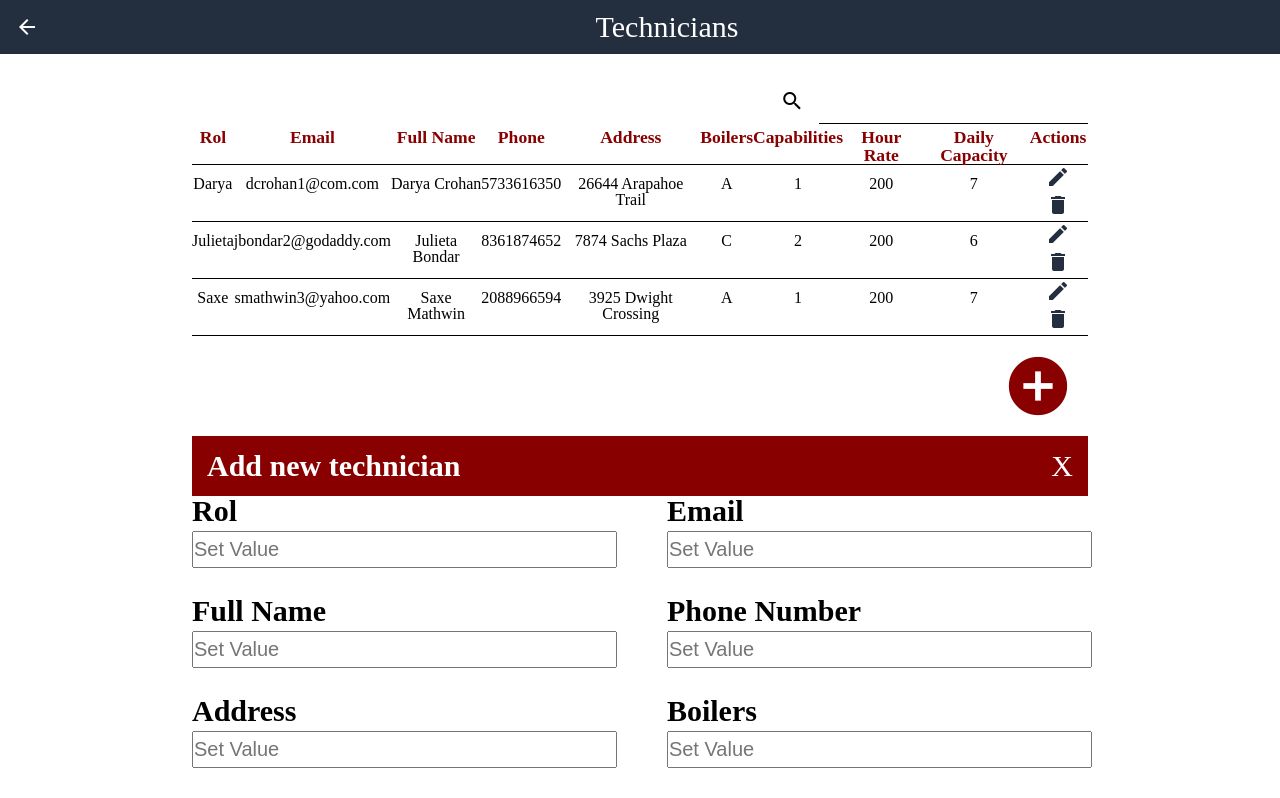
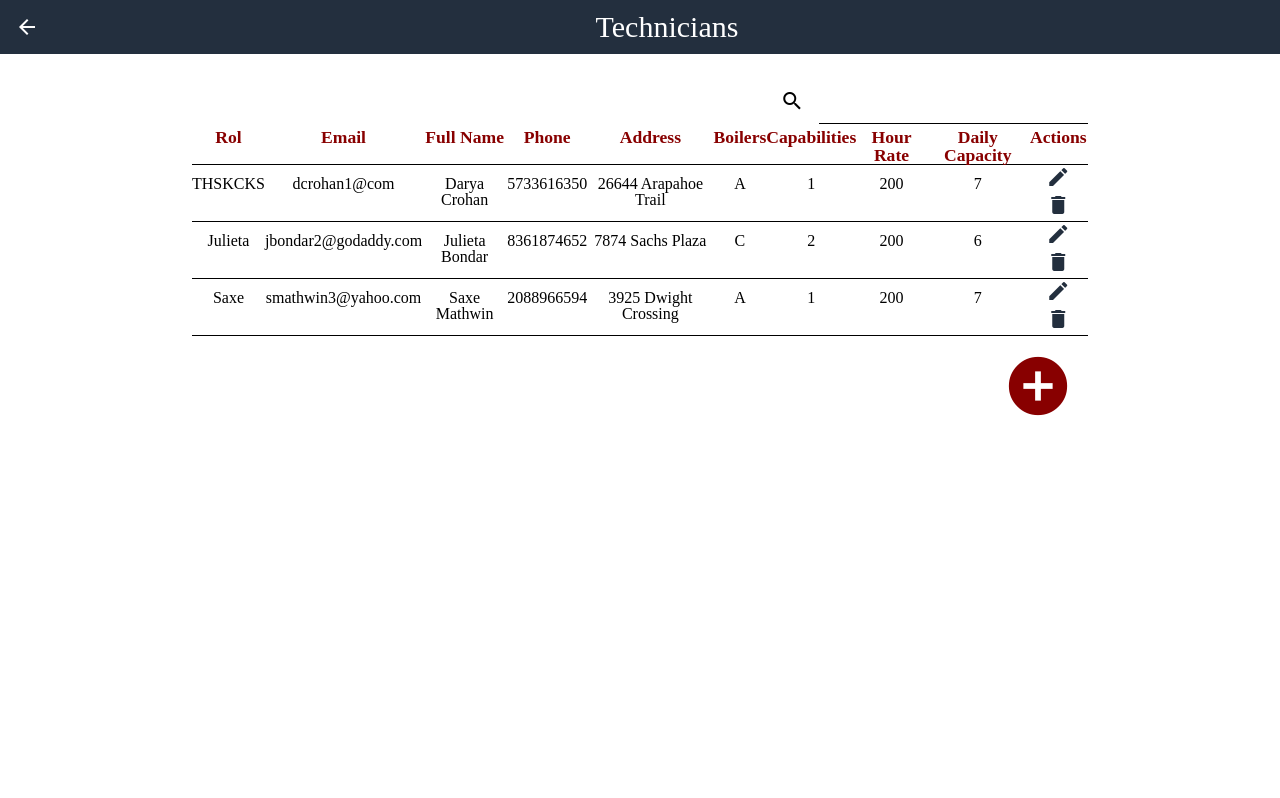
Before and after one commit to leonelhaiek/CaldAr12, a React (Create React App) app: page /technician in a window 1280 px wide. Shown: the top 798 px of the page. Built offline with nearby package versions, Linux system fonts and the light colour scheme.

Commit message:
Technician page as a generic component

```diff
--- a/src/App.js
+++ b/src/App.js
@@ -14,21 +14,15 @@ class App extends Component {
     return (
       <Router>
         <div className="App">
-      <Switch>
+        <Switch>
+        <Route exact path="/:resource" component={
+            technician}/>
         <Route path="/" exact component={home}/>
-        <Route path="/boilers" exact component={boilers}/>
-        <Route path="/buildings" exact component={buildings}/>
-        <Route path="/technician" exact component={technician}/>
-        <Route path="/companies" exact component={companies}/>
-        <Route path="/boilersType" exact component={boilersType}/>
-
         </Switch>
-      </div>
-
+          </div>
       </Router>
     );
   }
 }
 
-
 export default App;
--- a/src/components/EditForm.js
+++ b/src/components/EditForm.js
@@ -2,12 +2,13 @@ import React, { Component } from 'react';
 import FormField from './FormField'
 import '../css/form.css';
 import{Link} from 'react-router-dom'
+import { withRouter } from "react-router";
 class EditForm extends Component {
   state = {value : this.props.res.fields.map((field,index) => {
     return {
       index,
       id: field.id,
-      value:this.props.techniciansList?this.props.techniciansList[0][field.id]:'',
+      value:this.props.data?this.props.data[0][field.id]:'',
       errorMsg: false,
       valid: false
     }
@@ -47,10 +48,13 @@ class EditForm extends Component {
     this.state.value.forEach( (input) => {
       pattern = this.props.res.fields.filter( field => field.id === input.id);
       valid = valid & this.validateInput(input.index,pattern[0].pattern,input.value);
+      console.log(input.id,valid);
     });
-    if(valid)
+    if(valid){
       this.props.editRes(this.props.data?this.props.data[0].id:-1,this.state.value);
-    this.props.history.push('/');
+      this.props.history.push(`/${this.props.route}`);
+    }
+
   }
   render() {
     let inputs = [];
@@ -70,7 +74,7 @@ class EditForm extends Component {
       <React.Fragment>
         <div className="form-header">
           <p>{this.props.res.title}</p>
-          <Link to="/">X</Link>
+          <Link to={`/${this.props.route}`}>X</Link>
         </div>
         <form onSubmit={this.onSubmit}>
           {inputs}
@@ -83,4 +87,4 @@ class EditForm extends Component {
   }
 }
 
-export default EditForm;
+export default withRouter(EditForm);
--- a/src/components/Header.js
+++ b/src/components/Header.js
@@ -1,14 +1,13 @@
 import React, { Component } from 'react';
-import { Link } from 'react-router-dom';
 import '../css/header.css';
 
 class Header extends Component {
   render() {
     return (
       <header className="app-header">
-        <Link to="/">
+        <a href="/">
                 <i className="material-icons">arrow_back</i>
-        </Link>
+        </a>
         <p>
           {this.props.res.title}
         </p>
--- a/src/components/PlusButton.js
+++ b/src/components/PlusButton.js
@@ -5,7 +5,7 @@ import '../css/plusbutton.css';
 class PlusButton extends Component {
   render() {
     return (
-      <Link className="plus-button" to="/add">
+      <Link className="plus-button" to={this.props.path}>
         <i className="material-icons">add_circle</i>
       </Link>
     );
--- a/src/components/TableFrame.js
+++ b/src/components/TableFrame.js
@@ -9,7 +9,7 @@ class TableFrame extends Component {
     });
     let rows = [];
     this.props.data.forEach(element => {
-      rows.push(<TableRow data = {element} fields = {this.props.res.fields} key = {element.id} delRes = {this.props.delRes} editRes = {this.props.editRes}/>);
+      rows.push(<TableRow data={element} route={this.props.res.route} fields={this.props.res.fields} key={element.id} delRes={this.props.delRes} editRes={this.props.editRes}/>);
     });
     return (
       <table className="resource-table">
--- a/src/components/TableRow.js
+++ b/src/components/TableRow.js
@@ -13,7 +13,7 @@ class TableRow extends Component {
       }
     rowContent.push(
       <td key = {i}>
-        <Link to={`/edit/${this.props.data.id}`}>
+        <Link to={`/${this.props.route}/edit/${this.props.data.id}`}>
           <i className="material-icons">create</i>
         </Link>
         <button onClick = {this.props.delRes.bind(this,this.props.data.id)}><i className="material-icons">delete</i></button>
--- /dev/null
+++ b/src/mocks/boilers.js
@@ -0,0 +1,3 @@
+const boilersList = [{"id":2,"rol":"THSKCKS","email":"dcrohan1@com","fullname":"Darya Crohan","phone":"5733616350","address":"26644 Arapahoe Trail","boiler":"A","capabilities":1,"hour_rate":200,"daily_capacity":7},{"id":3,"rol":"Julieta","email":"jbondar2@godaddy.com","fullname":"Julieta Bondar","phone":"8361874652","address":"7874 Sachs Plaza","boiler":"C","capabilities":2,"hour_rate":200,"daily_capacity":6},{"id":4,"rol":"Saxe","email":"smathwin3@yahoo.com","fullname":"Saxe Mathwin","phone":"2088966594","address":"3925 Dwight Crossing","boiler":"A","capabilities":1,"hour_rate":200,"daily_capacity":7}];
+
+export default boilersList;
--- /dev/null
+++ b/src/mocks/index.js
@@ -0,0 +1,4 @@
+import technicians from './technicians'
+import boilers from './boilers'
+
+export default (technicians, boilers);
--- a/src/pages/technician.js
+++ b/src/pages/technician.js
@@ -1,7 +1,10 @@
 import React, { Component } from 'react';
 import '../App.css';
+import {  Route, BrowserRouter as Router } from 'react-router-dom';
 import Header from '../components/Header';
-import technicians from '../mocks/technicians';
+import technicians from '../mocks/index';
+import boilers from '../mocks/index';
+import resources from '../resources/index';
 import TableFrame from '../components/TableFrame'
 import SearchBox from '../components/SearchBox'
 import PlusButton from '../components/PlusButton'
@@ -10,66 +13,28 @@ import EditForm from '../components/EditForm'
 
 
 class tech extends Component {
+  componentDidMount =  ()=>{
+    console.log(this.props.match.params.resource)
+    switch(this.props.match.params.resource){
+      case 'technician':
+        this.resources = technicians;
+        this.selRes = 0;
+        break;
+      case 'boilers':
+        this.selRes = 1;
+        this.resources = boilers;
+        this.forceUpdate();
+        break;
+      default:
+        this.selRes = 0;
+        this.resources = technicians;
+        break;
+    }
+  };
+  selRes = 0;
   resources = technicians;
-  state = {
-    resources:
-    [
-      {
-        id: 1,
-        title: 'Technicians',
-        data: technicians,
-        fields:
-          [//Order matters
-            'Rol',
-            'Email',
-            'Full Name',
-            'Phone',
-            'Address',
-            'Boilers',
-            'Capabilities',
-            'Hour Rate',
-            'Daily Capacity',
-            'Actions'
-          ],
-          editForm:
-          {
-            title: 'Edit technician',
-            fields:
-            [
-              {id:'rol',type: 'text', name:'Rol', onError:'Must have at least 3 characters', pattern: /^[a-z]{3,}$/i},
-              {id:'email',type: 'email', name:'Email', onError:'Invalid email', pattern: /^[a-zA-Z0-9.!#$%&'*+/=?^_`{|}~-]+@[a-zA-Z0-9](?:[a-zA-Z0-9-]{0,61}[a-zA-Z0-9])?(?:\.[a-zA-Z0-9](?:[a-zA-Z0-9-]{0,61}[a-zA-Z0-9])?)*$/},
-              {id:'fullname',type: 'text', name:'Full Name', onError:'At least 6 characters. Ex: John Doe', pattern: /^([a-z]{2,}[\s]+)+([a-z]{2,})$/i},
-              {id:'phone',type: 'number', name:'Phone Number', onError:'Must have at least 8 digits', pattern: /^[0-9]{8,}$/},
-              {id:'address',type: 'text', name:'Address', onError:'Must have at least 5 characters with numbers and letters', pattern: /^([a-z0-9]{2,}[\s]+)+([0-9]+)$/i},
-              {id:'boiler',type: 'text', name:'Boilers', onError:'Must have at least 1 characters', pattern: /^[a-z;,]{1,}$/i},
-              {id:'capabilities',type: 'text', name:'Capabilities', onError:'Must have at least 3 characters', pattern: /^[a-z]{1,}$/i},
-              {id:'hour_rate',type: 'number', name:'Hour Rate', onError:'Must have at least 1 digits', pattern: /^[0-9]{1,}$/},
-              {id:'daily_capacity',type: 'number', name:'Daily Capacity', onError:'Must have at least 1 digits', pattern: /^[0-9]{1,}$/},
-            ]
-          },
-          addForm:
-          {
-            title: 'Add new technician' ,
-            fields:
-            [
-              {id:'rol',type: 'text', name:'Rol', onError:'Must have at least 3 characters', pattern: /^[a-z]{3,}$/i},
-              {id:'email',type: 'email', name:'Email', onError:'Invalid email', pattern: /^[a-zA-Z0-9.!#$%&'*+/=?^_`{|}~-]+@[a-zA-Z0-9](?:[a-zA-Z0-9-]{0,61}[a-zA-Z0-9])?(?:\.[a-zA-Z0-9](?:[a-zA-Z0-9-]{0,61}[a-zA-Z0-9])?)*$/},
-              {id:'fullname',type: 'text', name:'Full Name', onError:'At least 6 characters. Ex: John Doe', pattern: /^([a-z]{2,}[\s]+)+([a-z]{2,})$/i},
-              {id:'phone',type: 'number', name:'Phone Number', onError:'Must have at least 8 digits', pattern: /^[0-9]{8,}$/},
-              {id:'address',type: 'text', name:'Address', onError:'Must have at least 5 characters with numbers and letters', pattern: /^([a-z0-9]{2,}[\s]+)+([0-9]+)$/i},
-              {id:'boiler',type: 'text', name:'Boilers', onError:'Must have at least 1 characters', pattern: /^[a-z;,]{1,}$/i},
-              {id:'capabilities',type: 'text', name:'Capabilities', onError:'Must have at least 3 characters', pattern: /^[a-z]{1,}$/i},
-              {id:'hour_rate',type: 'number', name:'Hour Rate', onError:'Must have at least 1 digits', pattern: /^[0-9]{1,}$/},
-              {id:'daily_capacity',type: 'number', name:'Daily Capacity', onError:'Must have at least 1 digits', pattern: /^[0-9]{1,}$/},
-            ]
-          }
-      },
-      {
-        id: 2,
-        title: 'Boilers',
-      }
-    ]
-  }
+  state = { resources: resources }
+
   delRes = (id) => {
     const len = this.resources.length;
     this.resources = this.resources.filter((res) => (res.id !== parseInt(id)) );
@@ -96,33 +61,35 @@ class tech extends Component {
   }
   render() {
     return (
-
+      <Router>
       <div>
-          <Header res = {this.state.resources[0]}/>
+        <Header res = {this.state.resources[this.selRes]}/>
         <div className="card">
-
+          <Route exact path={`/${this.state.resources[this.selRes].route}`} render={props => (
             <React.Fragment>
               <SearchBox />
-                <TableFrame data = {this.resources} res = {this.state.resources[0]} delRes = {this.delRes} editRes = {this.editRes}/>
-                <PlusButton />
+              <TableFrame data = {this.resources} res = {this.state.resources[this.selRes]} delRes = {this.delRes} editRes = {this.editRes}/>
+              <PlusButton path={`/${this.state.resources[this.selRes].route}/add`} />
             </React.Fragment>
-
-
+          )} />
+          <Route exact path={`/${this.state.resources[this.selRes].route}/add`} render={props => (
             <EditForm
-                res = {this.state.resources[0].addForm}
+              res = {this.state.resources[this.selRes].addForm}
               editRes={this.editRes}
+              route={this.state.resources[this.selRes].route}
             />
-
-
+          )} />
+          <Route exact path={`/${this.state.resources[this.selRes].route}/edit/:id`} render={props => (
             <EditForm
-                data={this.resources.filter((res) => (res.id === parseInt(this.props.match.params.id)) )}
-                res={this.state.resources[0].editForm}
+              data={this.resources.filter((res) => (res.id === parseInt(props.match.params.id)) )}
+              res={this.state.resources[this.selRes].editForm}
               editRes={this.editRes}
+              route={this.state.resources[this.selRes].route}
             />
-            )
+          )} />
         </div>
       </div>
-
+    </Router>
     );
   }
 }
--- /dev/null
+++ b/src/resources/boiler.js
@@ -0,0 +1,53 @@
+const boilerRes =
+{
+  id: 2,
+  title: 'Boilers',
+  route: 'boilers',
+  fields:
+    [//Order matters
+      'Rol',
+      'Email',
+      'Full Name',
+      'Phone',
+      'Address',
+      'Boilers',
+      'Capabilities',
+      'Hour Rate',
+      'Daily Capacity',
+      'Actions'
+    ],
+    editForm:
+    {
+      title: 'Edit Boiler',
+      fields:
+      [
+        {id:'rol',type: 'text', name:'Rol', onError:'Must have at least 3 characters', pattern: /^[a-z]{3,}$/i},
+        {id:'email',type: 'email', name:'Email', onError:'Invalid email', pattern: /^[a-zA-Z0-9.!#$%&'*+/=?^_`{|}~-]+@[a-zA-Z0-9](?:[a-zA-Z0-9-]{0,61}[a-zA-Z0-9])?(?:\.[a-zA-Z0-9](?:[a-zA-Z0-9-]{0,61}[a-zA-Z0-9])?)*$/},
+        {id:'fullname',type: 'text', name:'Full Name', onError:'At least 6 characters. Ex: John Doe', pattern: /^([a-z]{2,}[\s]+)+([a-z]{2,})$/i},
+        {id:'phone',type: 'number', name:'Phone Number', onError:'Must have at least 8 digits', pattern: /^[0-9]{8,}$/},
+        {id:'address',type: 'text', name:'Address', onError:'Must have at least 5 characters with numbers and letters', pattern: /^([a-z0-9]{2,}[\s]+)+([0-9]+)$/i},
+        {id:'boiler',type: 'text', name:'Boilers', onError:'Must have at least 1 characters', pattern: /^[a-z;,]{1,}$/i},
+        {id:'capabilities',type: 'text', name:'Capabilities', onError:'Must have at least 3 characters', pattern: /^[a-z]{1,}$/i},
+        {id:'hour_rate',type: 'number', name:'Hour Rate', onError:'Must have at least 1 digits', pattern: /^[0-9]{1,}$/},
+        {id:'daily_capacity',type: 'number', name:'Daily Capacity', onError:'Must have at least 1 digits', pattern: /^[0-9]{1,}$/},
+      ]
+    },
+    addForm:
+    {
+      title: 'Add new Boiler' ,
+      fields:
+      [
+        {id:'rol',type: 'text', name:'Rol', onError:'Must have at least 3 characters', pattern: /^[a-z]{3,}$/i},
+        {id:'email',type: 'email', name:'Email', onError:'Invalid email', pattern: /^[a-zA-Z0-9.!#$%&'*+/=?^_`{|}~-]+@[a-zA-Z0-9](?:[a-zA-Z0-9-]{0,61}[a-zA-Z0-9])?(?:\.[a-zA-Z0-9](?:[a-zA-Z0-9-]{0,61}[a-zA-Z0-9])?)*$/},
+        {id:'fullname',type: 'text', name:'Full Name', onError:'At least 6 characters. Ex: John Doe', pattern: /^([a-z]{2,}[\s]+)+([a-z]{2,})$/i},
+        {id:'phone',type: 'number', name:'Phone Number', onError:'Must have at least 8 digits', pattern: /^[0-9]{8,}$/},
+        {id:'address',type: 'text', name:'Address', onError:'Must have at least 5 characters with numbers and letters', pattern: /^([a-z0-9]{2,}[\s]+)+([0-9]+)$/i},
+        {id:'boiler',type: 'text', name:'Boilers', onError:'Must have at least 1 characters', pattern: /^[a-z;,]{1,}$/i},
+        {id:'capabilities',type: 'text', name:'Capabilities', onError:'Must have at least 3 characters', pattern: /^[a-z]{1,}$/i},
+        {id:'hour_rate',type: 'number', name:'Hour Rate', onError:'Must have at least 1 digits', pattern: /^[0-9]{1,}$/},
+        {id:'daily_capacity',type: 'number', name:'Daily Capacity', onError:'Must have at least 1 digits', pattern: /^[0-9]{1,}$/},
+      ]
+    }
+};
+
+export default boilerRes;
--- /dev/null
+++ b/src/resources/index.js
@@ -0,0 +1,6 @@
+import technician from './technician'
+import boiler from './boiler'
+
+const resources = [technician,boiler];
+
+export default resources;
--- /dev/null
+++ b/src/resources/technician.js
@@ -0,0 +1,53 @@
+const technicianRes =
+{
+  id: 1,
+  title: 'Technicians',
+  route: 'technician',
+  fields:
+    [//Order matters
+      'Rol',
+      'Email',
+      'Full Name',
+      'Phone',
+      'Address',
+      'Boilers',
+      'Capabilities',
+      'Hour Rate',
+      'Daily Capacity',
+      'Actions'
+    ],
+    editForm:
+    {
+      title: 'Edit technician',
+      fields:
+      [
+        {id:'rol',type: 'text', name:'Rol', onError:'Must have at least 3 characters', pattern: /^[a-z]{3,}$/i},
+        {id:'email',type: 'email', name:'Email', onError:'Invalid email', pattern: /^[a-zA-Z0-9.!#$%&'*+/=?^_`{|}~-]+@[a-zA-Z0-9](?:[a-zA-Z0-9-]{0,61}[a-zA-Z0-9])?(?:\.[a-zA-Z0-9](?:[a-zA-Z0-9-]{0,61}[a-zA-Z0-9])?)*$/},
+        {id:'fullname',type: 'text', name:'Full Name', onError:'At least 6 characters. Ex: John Doe', pattern: /^([a-z]{2,}[\s]+)+([a-z]{2,})$/i},
+        {id:'phone',type: 'number', name:'Phone Number', onError:'Must have at least 8 digits', pattern: /^[0-9]{8,}$/},
+        {id:'address',type: 'text', name:'Address', onError:'Must have at least 5 characters with numbers and letters', pattern: /^([a-z0-9]{2,}[\s]+)+([0-9]+)$/i},
+        {id:'boiler',type: 'text', name:'Boilers', onError:'Must have at least 1 characters', pattern: /^[a-z;,]{1,}$/i},
+        {id:'capabilities',type: 'text', name:'Capabilities', onError:'Must have at least 3 characters', pattern: /^[a-z]{1,}$/i},
+        {id:'hour_rate',type: 'number', name:'Hour Rate', onError:'Must have at least 1 digits', pattern: /^[0-9]{1,}$/},
+        {id:'daily_capacity',type: 'number', name:'Daily Capacity', onError:'Must have at least 1 digits', pattern: /^[0-9]{1,}$/},
+      ]
+    },
+    addForm:
+    {
+      title: 'Add new technician' ,
+      fields:
+      [
+        {id:'rol',type: 'text', name:'Rol', onError:'Must have at least 3 characters', pattern: /^[a-z]{3,}$/i},
+        {id:'email',type: 'email', name:'Email', onError:'Invalid email', pattern: /^[a-zA-Z0-9.!#$%&'*+/=?^_`{|}~-]+@[a-zA-Z0-9](?:[a-zA-Z0-9-]{0,61}[a-zA-Z0-9])?(?:\.[a-zA-Z0-9](?:[a-zA-Z0-9-]{0,61}[a-zA-Z0-9])?)*$/},
+        {id:'fullname',type: 'text', name:'Full Name', onError:'At least 6 characters. Ex: John Doe', pattern: /^([a-z]{2,}[\s]+)+([a-z]{2,})$/i},
+        {id:'phone',type: 'number', name:'Phone Number', onError:'Must have at least 8 digits', pattern: /^[0-9]{8,}$/},
+        {id:'address',type: 'text', name:'Address', onError:'Must have at least 5 characters with numbers and letters', pattern: /^([a-z0-9]{2,}[\s]+)+([0-9]+)$/i},
+        {id:'boiler',type: 'text', name:'Boilers', onError:'Must have at least 1 characters', pattern: /^[a-z;,]{1,}$/i},
+        {id:'capabilities',type: 'text', name:'Capabilities', onError:'Must have at least 3 characters', pattern: /^[a-z]{1,}$/i},
+        {id:'hour_rate',type: 'number', name:'Hour Rate', onError:'Must have at least 1 digits', pattern: /^[0-9]{1,}$/},
+        {id:'daily_capacity',type: 'number', name:'Daily Capacity', onError:'Must have at least 1 digits', pattern: /^[0-9]{1,}$/},
+      ]
+    }
+};
+
+export default technicianRes;
```
Lines whose indentation alone changed are shown as unchanged.
